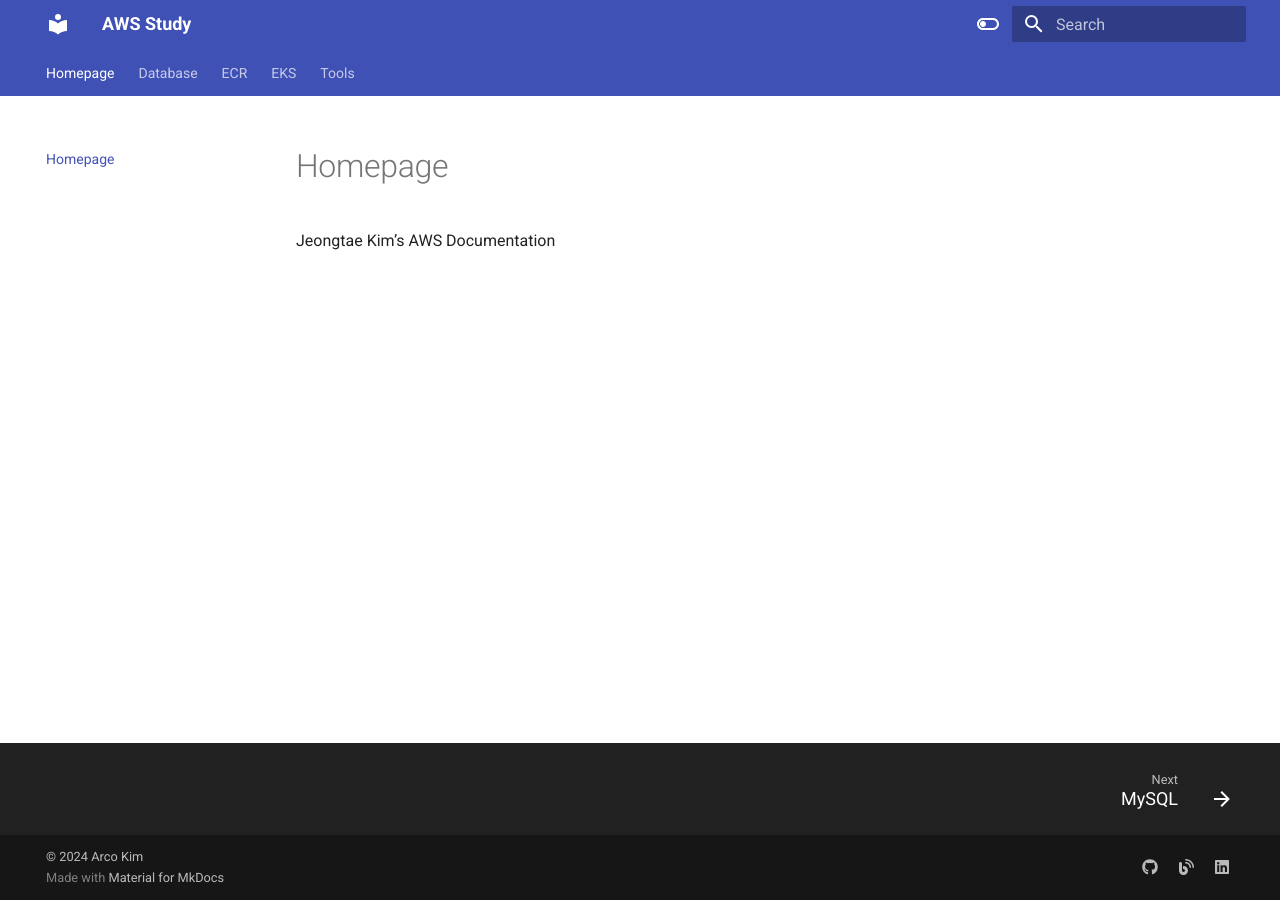
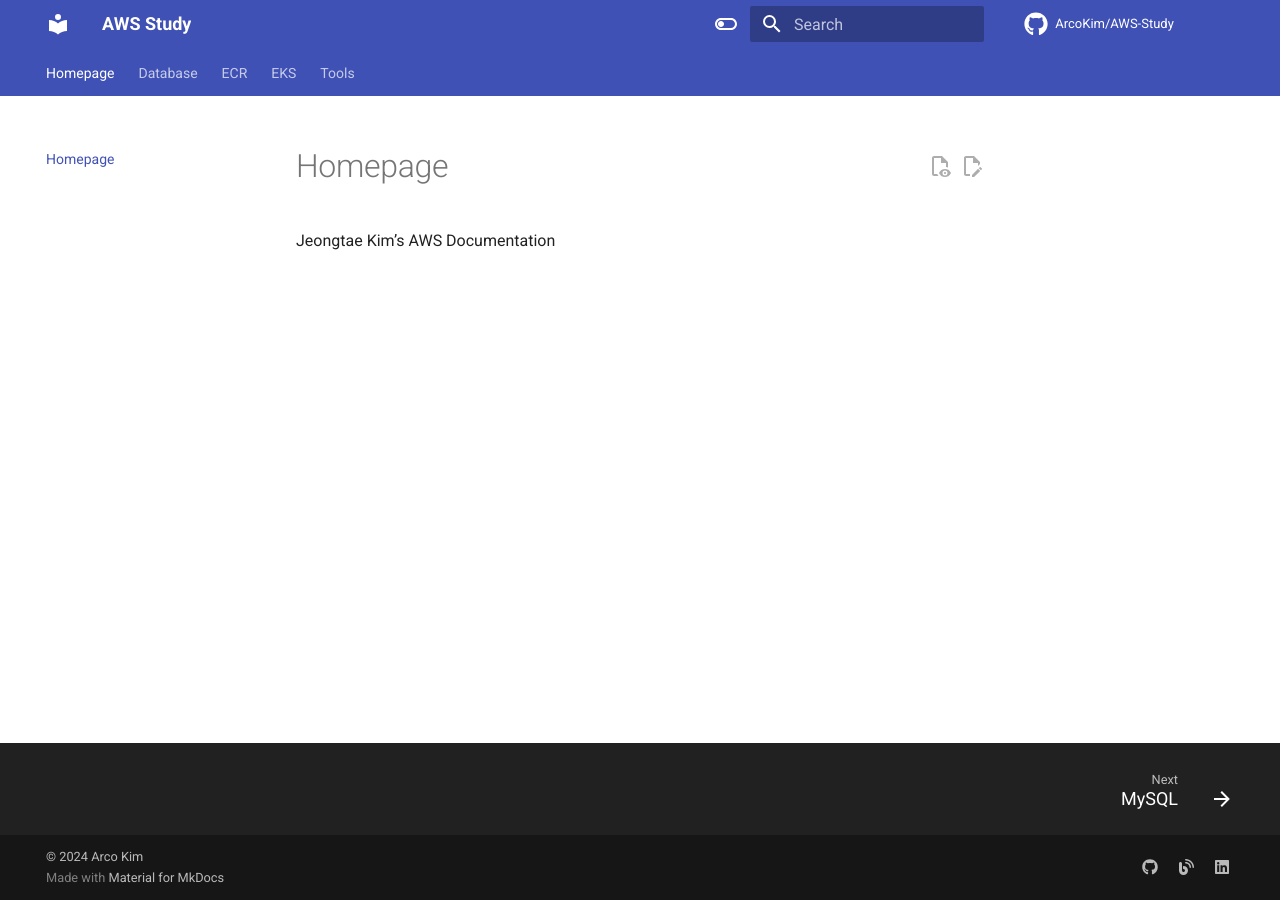
Before and after one commit to ArcoKim/AWS-Study, an MkDocs documentation site: the page built from docs/index.md, in a window 1280 px wide. Built offline with MkDocs 1.6.1 and Material for MkDocs 9.7.7, drawn with Linux system fonts in a browser that asks for light colours; comment, search, counter and statistics services are not loaded.

```diff
--- a/mkdocs.yml
+++ b/mkdocs.yml
@@ -1,4 +1,8 @@
 site_name: AWS Study
+repo_url: https://github.com/ArcoKim/AWS-Study
+repo_name: ArcoKim/AWS-Study
+edit_uri: edit/main/docs/
+
 theme:
   name: material
   features:
@@ -32,6 +36,8 @@ theme:
         name: Switch to light mode
       primary: black
       accent: indigo
+  icon:
+    repo: fontawesome/brands/github
 
 extra:
   social:
@@ -41,6 +47,9 @@ extra:
       link: https://arcozz.tistory.com
     - icon: fontawesome/brands/linkedin
       link: https://www.linkedin.com/in/kimjeongtae
+  analytics:
+    provider: google
+    property: G-6QVESLV4K7
 
 markdown_extensions:
   - pymdownx.highlight:
```
